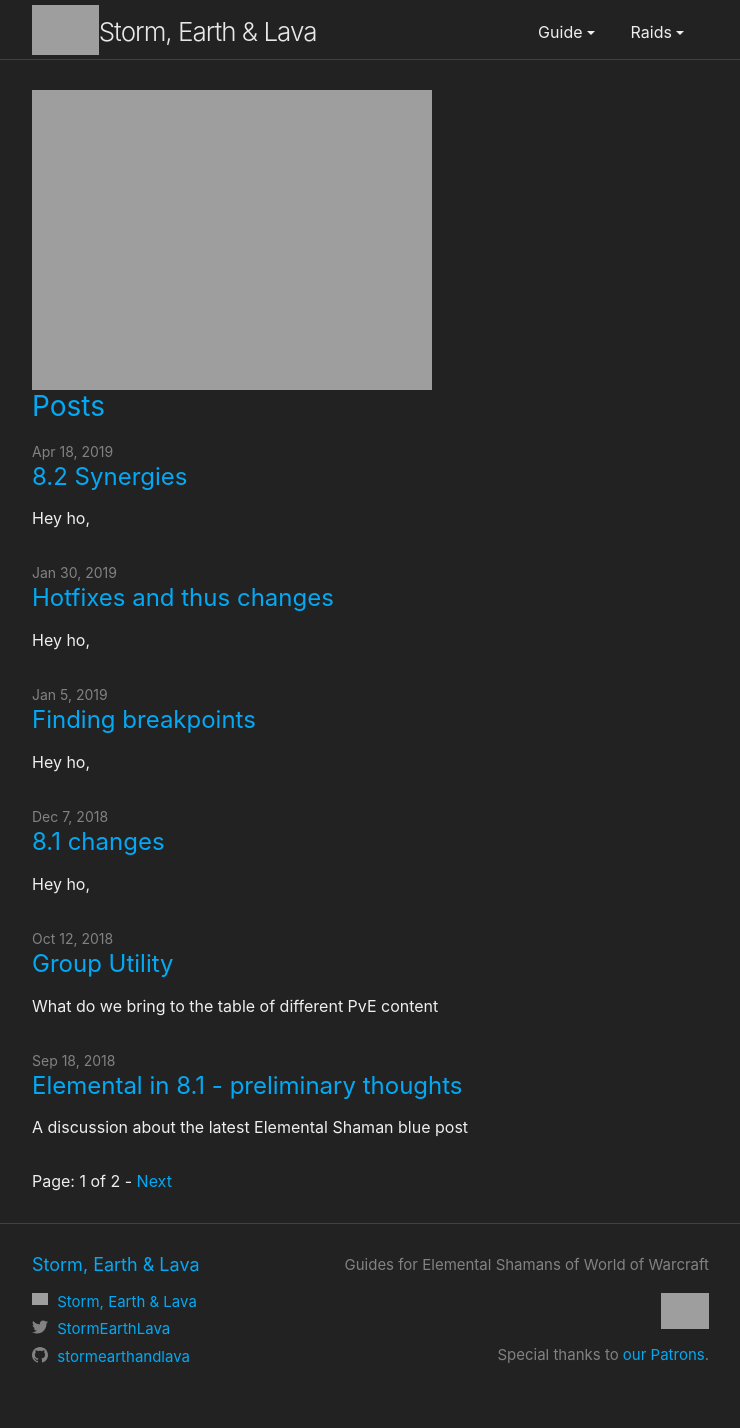
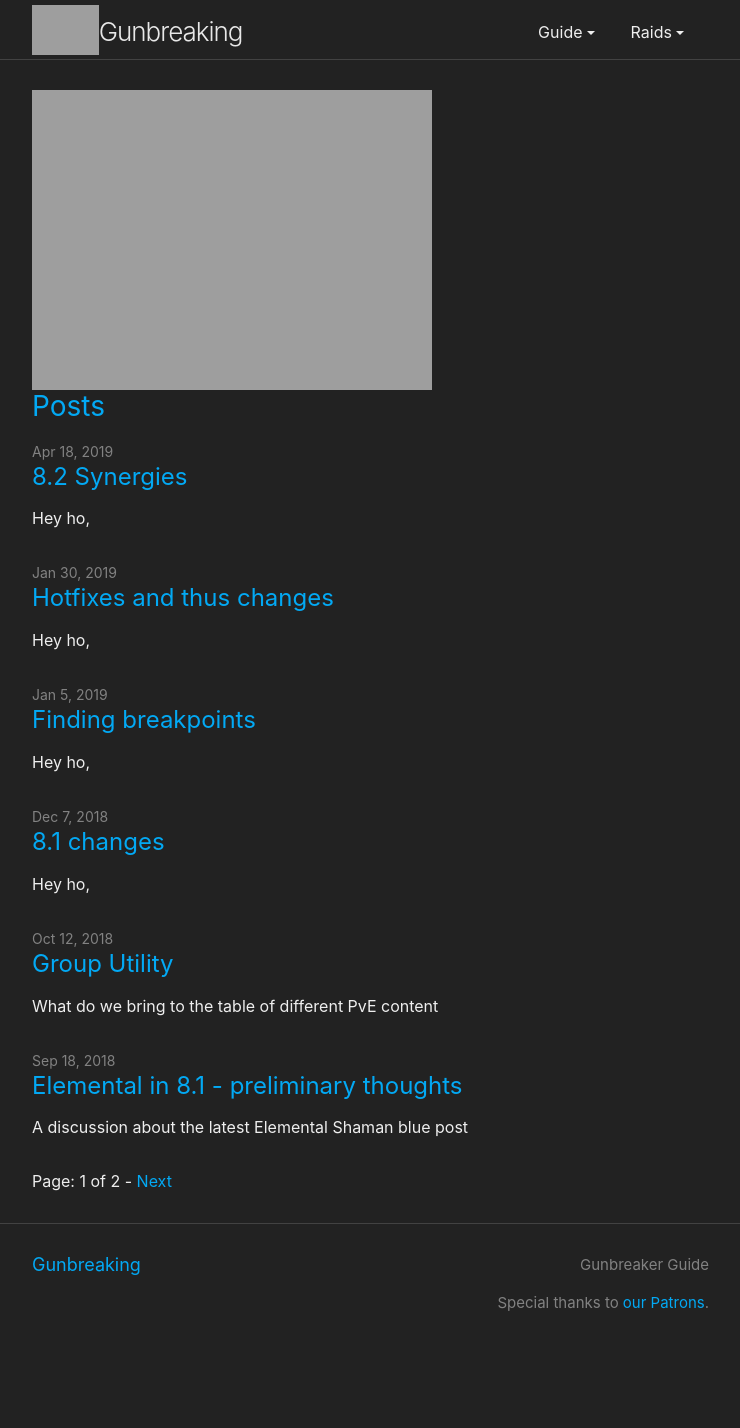
Before and after one commit to slander-man/gunbreaking, a Jekyll site: the page built from index.html, in a window 1280 px wide. Shown: the whole page, without its empty margins (268-1008 px from the left). Built offline with Jekyll 4.4.1, drawn with Linux system fonts in a browser that asks for light colours; a script that is not in the unit is left out; the list of posts is cut into pages by our own code; after the commit the page ends 1374 px from its top, so only the background shows below that; grey boxes are pictures that could not be loaded.

Commit message:
Updated config.yml

```diff
--- a/_config.yml
+++ b/_config.yml
@@ -13,17 +13,12 @@
 # you will see them accessed via {{ site.title }}, {{ site.email }}, and so on.
 # You can create any custom variable you would like, and they will be accessible
 # in the templates via {{ site.myvariable }}.
-title: Storm, Earth & Lava
+title: Gunbreaking
 # email: your-email@example.com
 description: >- # this means to ignore newlines until "baseurl:"
-  Guides for Elemental Shamans of World of Warcraft
+  Gunbreaker Guide
 baseurl: "" # the subpath of your site, e.g. /blog
 url: "" # the base hostname & protocol for your site, e.g. http://example.com
-patreon_name: stormearthlava
-discord_servername: Storm, Earth & Lava
-discord_invite: https://discord.gg/VA7wXVx
-twitter_username: StormEarthLava
-github_username:  stormearthandlava
 timezone: Australia/Sydney
 
 # Hide posts that are scheduled for the future. Do not set to true unless you are VERY sure you know what you're doing:
```
